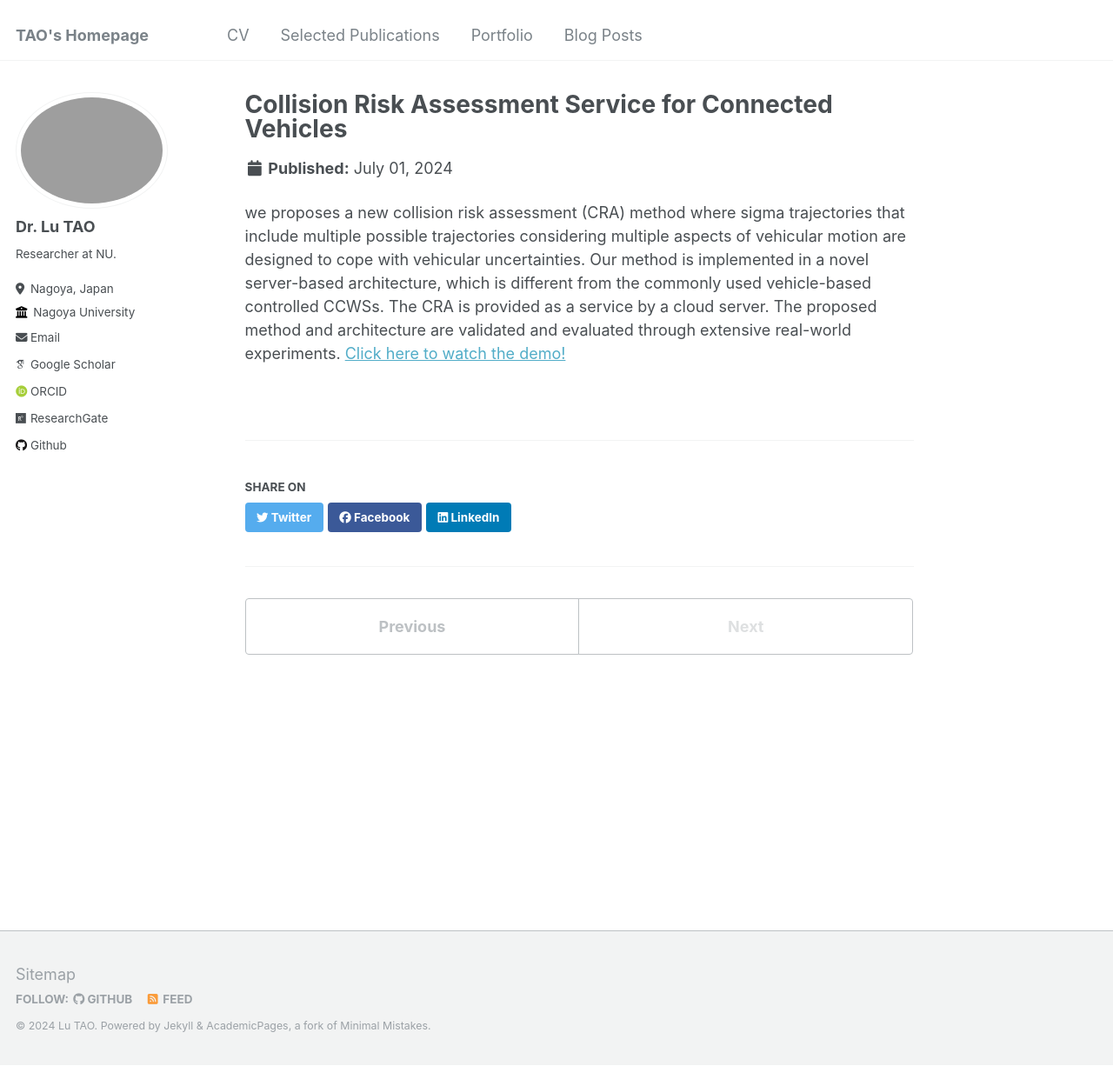
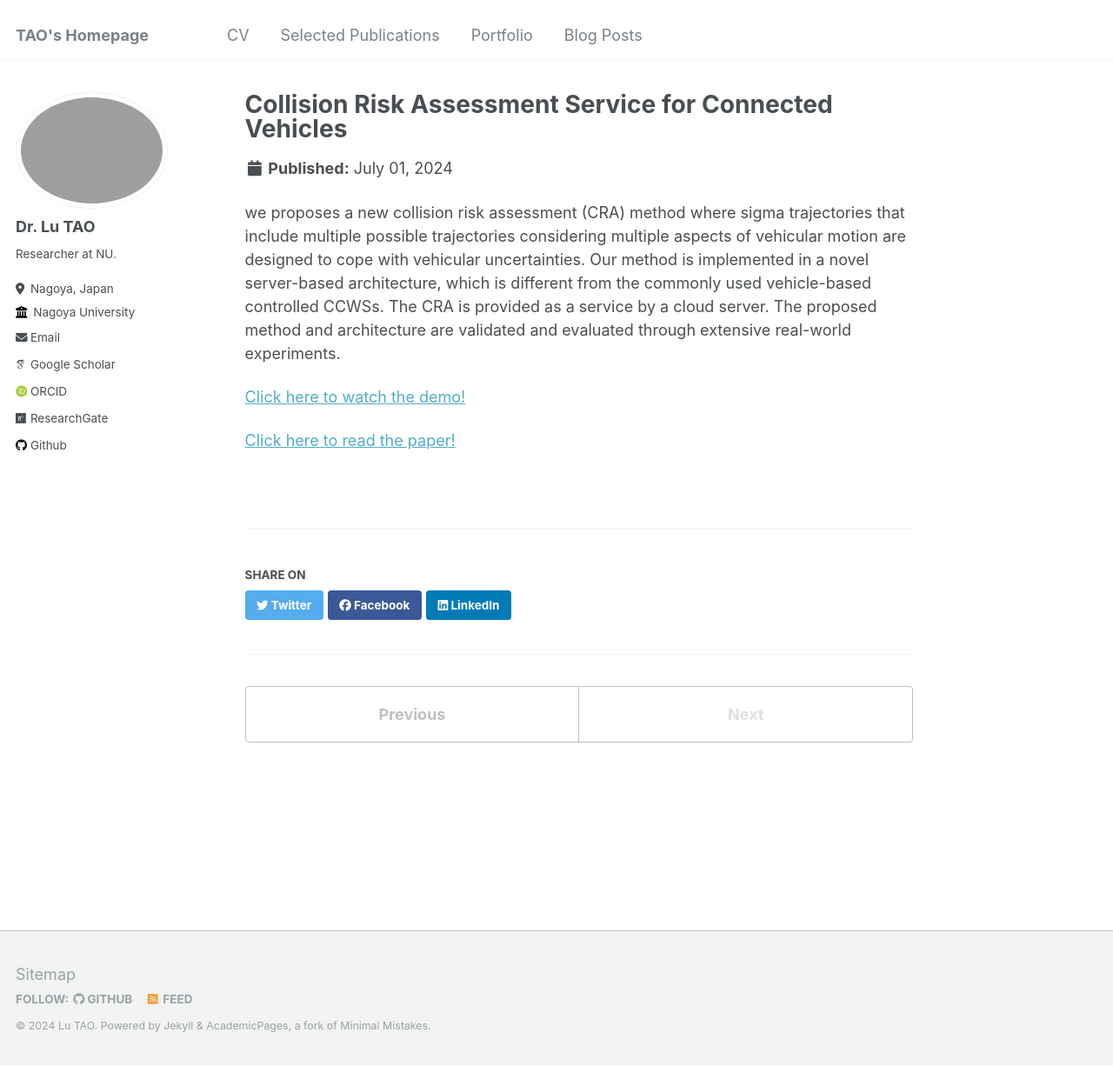
Before and after one commit to LuTaonuwhu/LuTaonuwhu.github.io, a Jekyll site: the page built from _portfolio/portfolio-2.md, in a window 1280 px wide and 1226 px high. Shown: the whole window at 87% size. Built offline with Jekyll 4.4.1, drawn with Linux system fonts in a browser that asks for light colours; some web fonts are replaced.

Commit message:
version 1.0

```diff
--- a/_portfolio/portfolio-2.md
+++ b/_portfolio/portfolio-2.md
@@ -1,7 +1,11 @@
 ---
 title: "Collision Risk Assessment Service for Connected Vehicles"
-excerpt: "A cloud-based collision risk assessment service system using ROS. <br/><img src='/images/my_pictures/CCWS.png' width='200px'>"
+excerpt: "A cloud-based collision risk assessment service system using ROS. <br/><img src='/images/my_pictures/CCWS.png' width='500px'>"
 collection: portfolio
 ---
 
-we proposes a new collision risk assessment (CRA) method where sigma trajectories that include multiple possible trajectories considering multiple aspects of vehicular motion are designed to cope with vehicular uncertainties. Our method is implemented in a novel server-based architecture, which is different from the commonly used vehicle-based controlled CCWSs. The CRA is provided as a service by a cloud server. The proposed method and architecture are  validated and evaluated through extensive real-world experiments. [Click here to watch the demo!](https://www.bilibili.com/video/BV1jB4y1D7QC/?share_source=copy_web&vd_source=5bdac0c7b62f4b18a36429610e8c9197)
+we proposes a new collision risk assessment (CRA) method where sigma trajectories that include multiple possible trajectories considering multiple aspects of vehicular motion are designed to cope with vehicular uncertainties. Our method is implemented in a novel server-based architecture, which is different from the commonly used vehicle-based controlled CCWSs. The CRA is provided as a service by a cloud server. The proposed method and architecture are  validated and evaluated through extensive real-world experiments.
+
+[Click here to watch the demo!](https://www.bilibili.com/video/BV1jB4y1D7QC/?share_source=copy_web&vd_source=5bdac0c7b62f4b18a36429610e8c9197)
+
+[Click here to read the paper!](/publication/2021-07-25-paper5)
```
Also changed, not shown: _portfolio/portfolio-1.md (+6 -2 lines).
